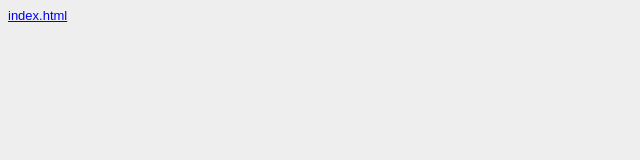
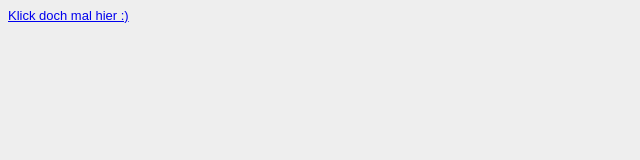
Before and after one commit to vido-bit/GIS_01, a plain HTML site: page Steckbrief/steckbrief.htm in a window 1280 px wide. Shown: the full height of the page, 0-640 px from the left. Drawn offline with Linux system fonts and the light colour scheme.

Commit message:
Update steckbrief.htm

```diff
--- a/Steckbrief/steckbrief.htm
+++ b/Steckbrief/steckbrief.htm
@@ -12,7 +12,7 @@ body {
 </style>
 </head>
 <body>
-    <a href="Hier gehts zur Aufgabe">index.html</a>
+    <a href="index.html">Klick doch mal hier :)</a>
 	<!-- Hier die Links zu den gelösten Aufgaben einstellen, aktuelle oben, alte stehen lassen! Format: Aufgabenbezeichnung, Datum -->
 </body>
 </html>
```
